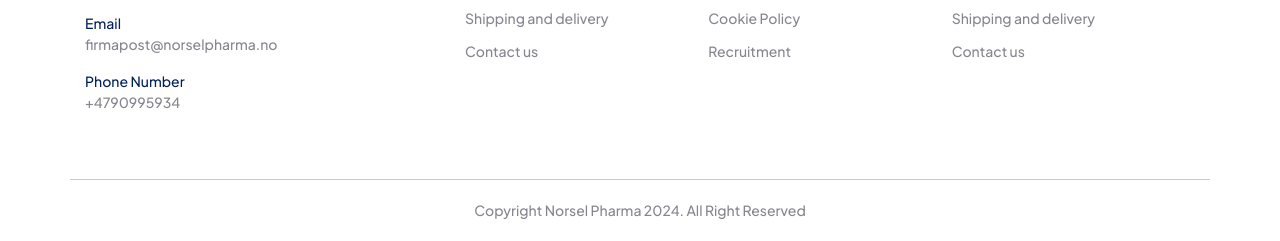
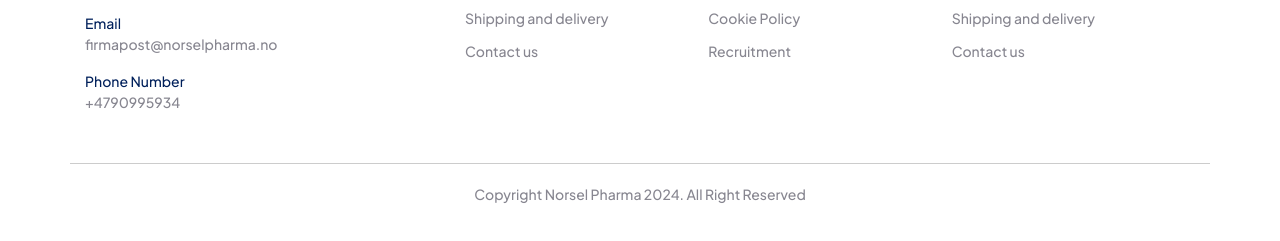
Before and after one commit to dungtryhard1/Norlsel-Pharma, a website: page public/index.html in a window 1280 px wide. Shown: the part 1794-2035 px from the top of the page. Drawn offline with nearby package versions, Linux system fonts and the light colour scheme.

Commit message:
update footer

```diff
--- a/src/scss/components/footer.scss
+++ b/src/scss/components/footer.scss
@@ -5,7 +5,7 @@
   font-size: 14px;
   font-weight: 500;
   .footer-content {
-    padding: 50px 0;
+    padding: 50px 0 34px;
     border-top: 1px solid #ccc;
     border-bottom: 1px solid #ccc;
     .brand-contact {
```
Also changed, not shown: dist/css/styles.css.
